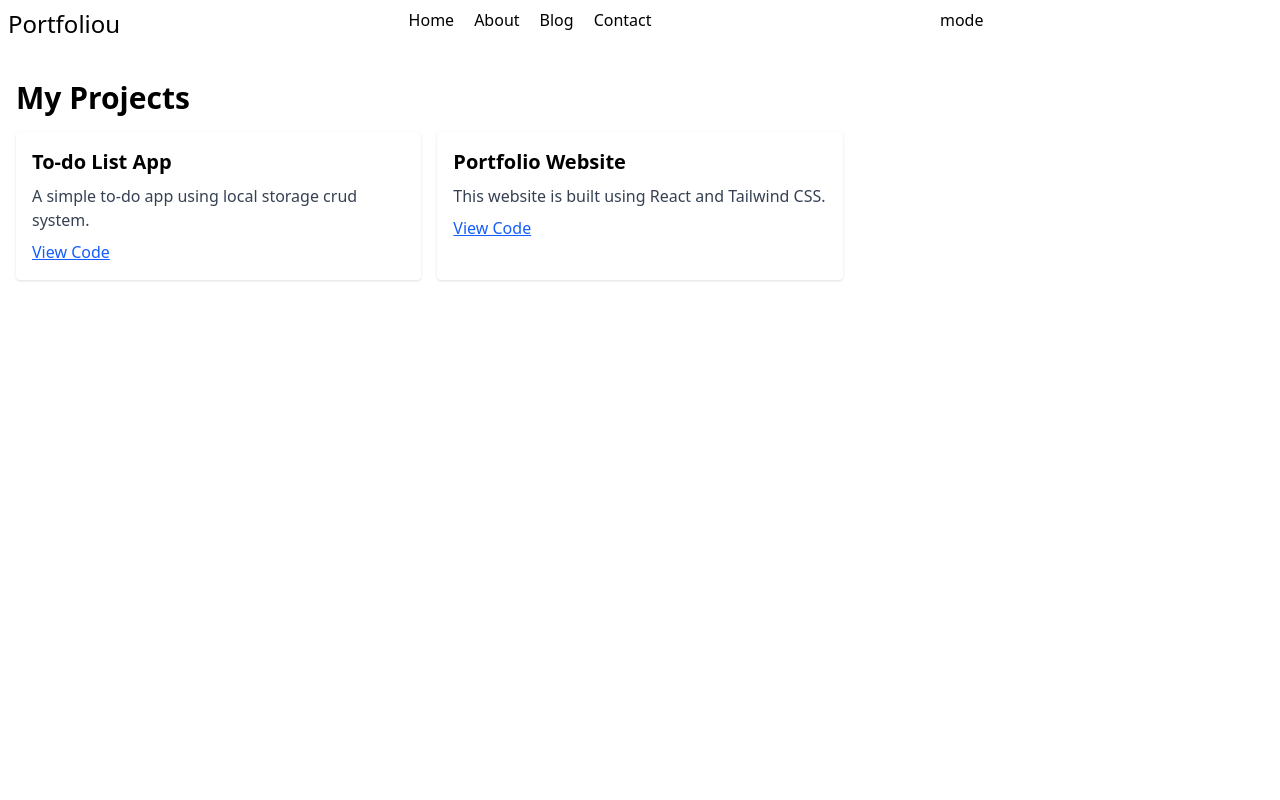
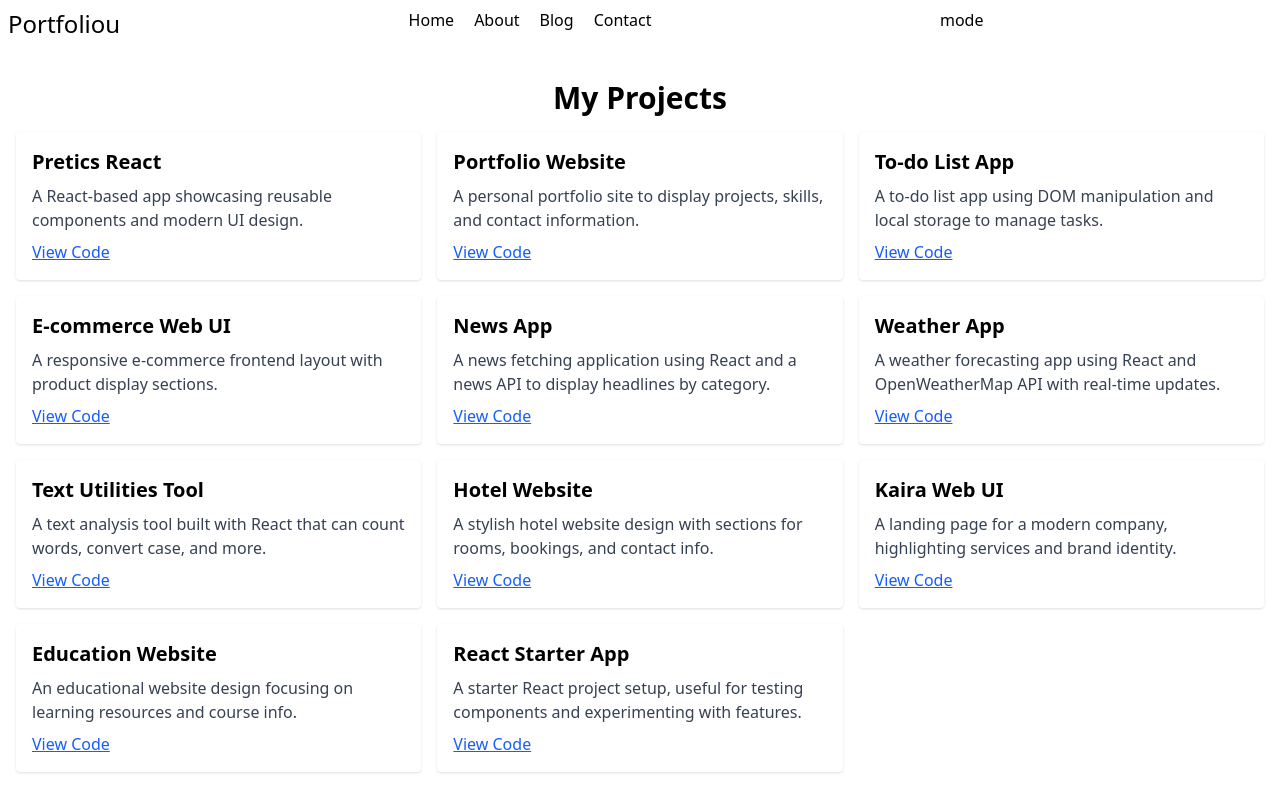
Before and after one commit to sureshjoshi88/Protfoliou-website, a React (Vite) app: page /projects in a window 1280 px wide. Built offline with nearby package versions, Linux system fonts and the light colour scheme.

Commit message:
add new project

```diff
--- a/src/component/Project.jsx
+++ b/src/component/Project.jsx
@@ -1,32 +1,93 @@
 import React from 'react';
 
 const Project = () => {
+
+
   const projects = [
-    {
-      title: 'To-do List App',
-      description: 'A simple to-do app using local storage crud system.',
-      github: 'https://github.com/sureshjoshi88/todo-list-project/tree/main/todolist',
-    },
-    {
-      title: 'Portfolio Website',
-      description: 'This website is built using React and Tailwind CSS.',
-      github: 'https://github.com/sureshjoshi88/Protfoliou-website',
-    },
-  ];
+  {
+    name: "Pretics React",
+    url: "https://github.com/sureshjoshi88/pretics-react",
+    techStack: ["React.js"],
+    description: "A React-based app showcasing reusable components and modern UI design."
+  },
+  {
+    name: "Portfolio Website",
+    url: "https://github.com/sureshjoshi88/Protfoliou-website",
+    techStack: ["HTML", "CSS", "JavaScript"],
+    description: "A personal portfolio site to display projects, skills, and contact information."
+  },
+  {
+    name: "To-do List App",
+    url: "https://github.com/sureshjoshi88/todo-list-project",
+    techStack: ["JavaScript"],
+    description: "A to-do list app using DOM manipulation and local storage to manage tasks."
+  },
+  {
+    name: "E-commerce Web UI",
+    url: "https://github.com/sureshjoshi88/ecommerce-web",
+    techStack: ["HTML", "CSS"],
+    description: "A responsive e-commerce frontend layout with product display sections."
+  },
+  {
+    name: "News App",
+    url: "https://github.com/sureshjoshi88/Newsapp",
+    techStack: ["React.js", "API Integration"],
+    description: "A news fetching application using React and a news API to display headlines by category."
+  },
+  {
+    name: "Weather App",
+    url: "https://github.com/sureshjoshi88/weather-app",
+    techStack: ["React.js", "API Integration"],
+    description: "A weather forecasting app using React and OpenWeatherMap API with real-time updates."
+  },
+  {
+    name: "Text Utilities Tool",
+    url: "https://github.com/sureshjoshi88/my-first-for-react-in-textutils",
+    techStack: ["React.js"],
+    description: "A text analysis tool built with React that can count words, convert case, and more."
+  },
+  {
+    name: "Hotel Website",
+    url: "https://github.com/sureshjoshi88/hotel-web",
+    techStack: ["HTML", "CSS"],
+    description: "A stylish hotel website design with sections for rooms, bookings, and contact info."
+  },
+  {
+    name: "Kaira Web UI",
+    url: "https://github.com/sureshjoshi88/kaira-web",
+    techStack: ["HTML", "CSS"],
+    description: "A landing page for a modern company, highlighting services and brand identity."
+  },
+  {
+    name: "Education Website",
+    url: "https://github.com/sureshjoshi88/education-web",
+    techStack: ["HTML", "CSS"],
+    description: "An educational website design focusing on learning resources and course info."
+  },
+  {
+    name: "React Starter App",
+    url: "https://github.com/sureshjoshi88/my-react-app",
+    techStack: ["React.js"],
+    description: "A starter React project setup, useful for testing components and experimenting with features."
+  }
+];
+
 
   return (
   <div className='mt-16'>
       <div className='p-4'>
-      <h1 className='text-3xl font-bold mb-4'>My Projects</h1>
+      <h1 className='text-3xl font-bold mb-4 text-center'>My Projects</h1>
       <div className='grid grid-cols-1 md:grid-cols-3 gap-4'>
         {projects.map((project, index) => (
           <div key={index} className='shadow p-4 rounded bg-white'>
-            <h2 className='text-xl font-semibold'>{project.title}</h2>
+            <h2 className='text-xl font-semibold'>{project.name}</h2>
+            <p className='text-gray-700 my-2'>{project.title}</p>
             <p className='text-gray-700 my-2'>{project.description}</p>
             <a
               href={project.github}
               target='_blank'
               rel='noopener noreferrer'
+
               className='text-blue-600 underline'
             >
               View Code
```
